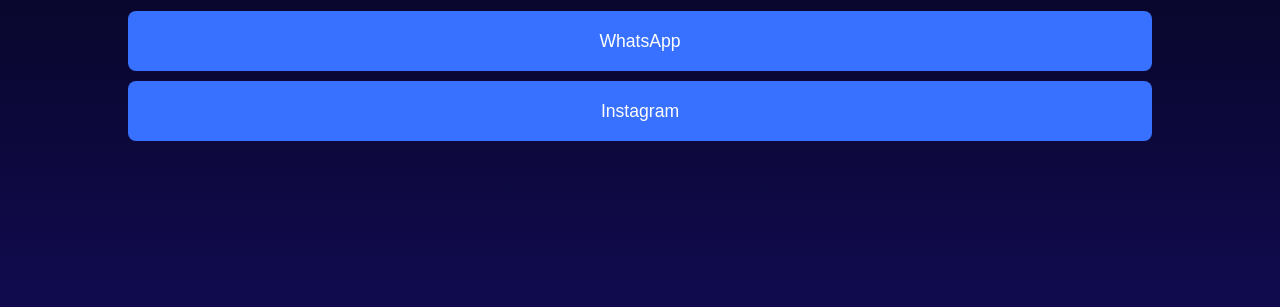
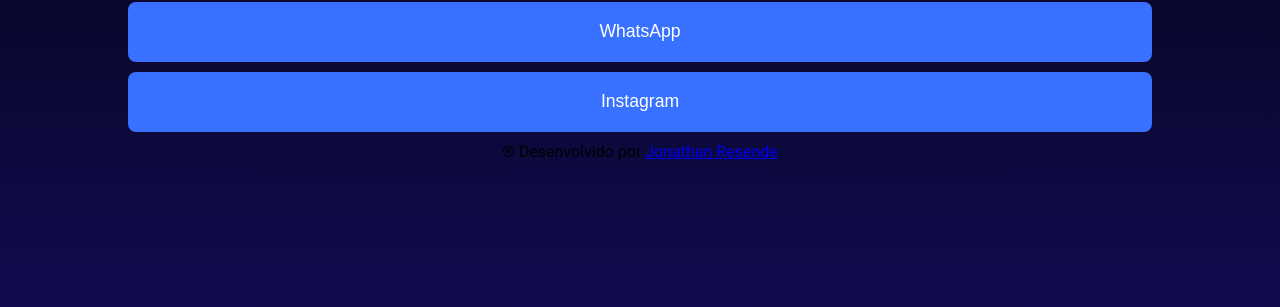
Before and after one commit to Jonatanresende/SocialLink, a plain HTML site: page index.html in a window 1280 px wide. Shown: the part 419-726 px from the top of the page. Drawn offline with Linux system fonts and the light colour scheme.

Commit message:
Update index.html

```diff
--- a/index.html
+++ b/index.html
@@ -33,6 +33,9 @@
 
             </ul>
         </div>
+        <p>&#174; Desenvolvido por <a href="https://www.instagram.com/jonathan_resende85/" target="_blank">Jonathan
+                    Resende</a></p>
+        </div>
     </main>
 </body>
 
```
